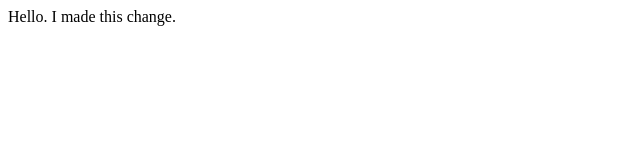
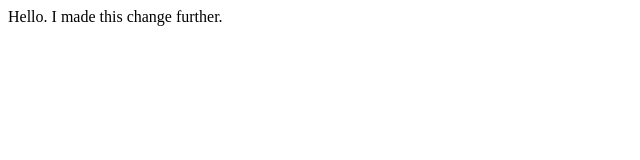
Before and after one commit to reshma20409/demo-repo, a plain HTML site: page index.html in a window 1280 px wide. Shown: the full height of the page, 0-640 px from the left. Drawn offline with Linux system fonts and the light colour scheme.

Commit message:
Changed file index.html

```diff
--- a/index.html
+++ b/index.html
@@ -1,3 +1,3 @@
 <div>
-    Hello. I made this change.
+    Hello. I made this change further.
 </div>
```
